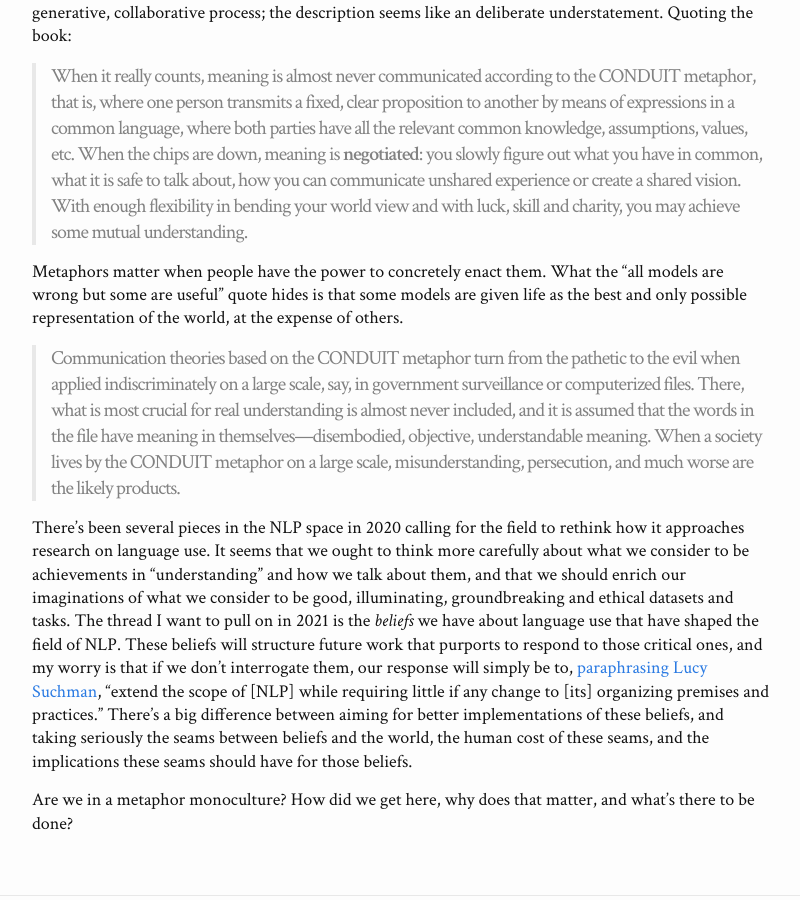
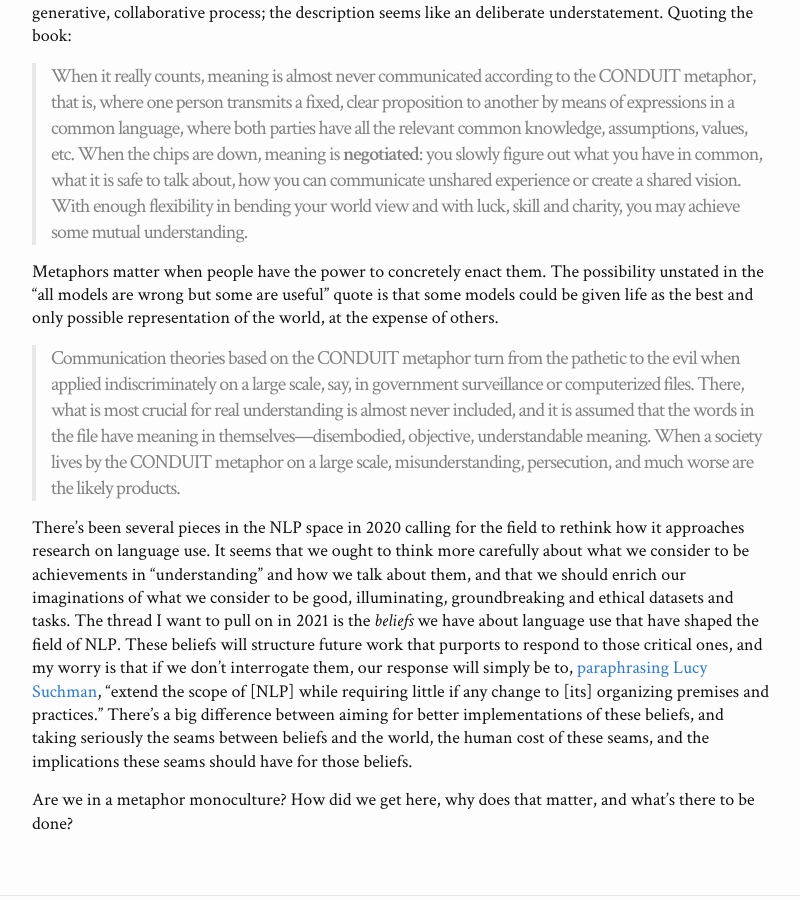
Before and after one commit to tisjune/tisjune.github.io, a Jekyll site: the page built from _posts/2021-01-01-metaphors.md, in a window 1280 px wide and 900 px high, scrolled down 595 px. Shown: the whole window, without its empty margins (238-1038 px from the left). Built offline with Jekyll 4.4.1, drawn with Linux system fonts in a browser that asks for light colours; nearby versions of some CDN libraries.

Commit message:
not a blog

```diff
--- a/_posts/2021-01-01-metaphors.md
+++ b/_posts/2021-01-01-metaphors.md
@@ -13,7 +13,7 @@ Words indeed carry meanings with weight. That said, if you've ever pointed at th
 
 > When it really counts, meaning is almost never communicated according to the CONDUIT metaphor, that is, where one person transmits a fixed, clear proposition to another by means of expressions in a common language, where both parties  have all the relevant common knowledge, assumptions, values, etc. When the chips are down, meaning is **negotiated**: you slowly figure out what you have in common, what it is safe to talk about, how you can communicate unshared experience or create a shared vision. With enough flexibility in bending your world view and with luck, skill and charity, you may achieve some mutual understanding.
 
-Metaphors matter when people have the power to concretely enact them. What the "all models are wrong but some are useful" quote hides is that some models are given life as the best and only possible representation of the world, at the expense of others.
+Metaphors matter when people have the power to concretely enact them. The possibility unstated in the "all models are wrong but some are useful" quote is that some models could be given life as the best and only possible representation of the world, at the expense of others.
 
 > Communication theories based on the CONDUIT metaphor turn from the pathetic to the evil when applied indiscriminately on a large scale, say, in government surveillance or computerized files. There, what is most crucial for real understanding is almost never included, and it is assumed that the words in the file have meaning in themselves—disembodied, objective, understandable meaning. When a society lives by the CONDUIT metaphor on a large scale, misunderstanding, persecution, and much worse are the likely products.
 
```
